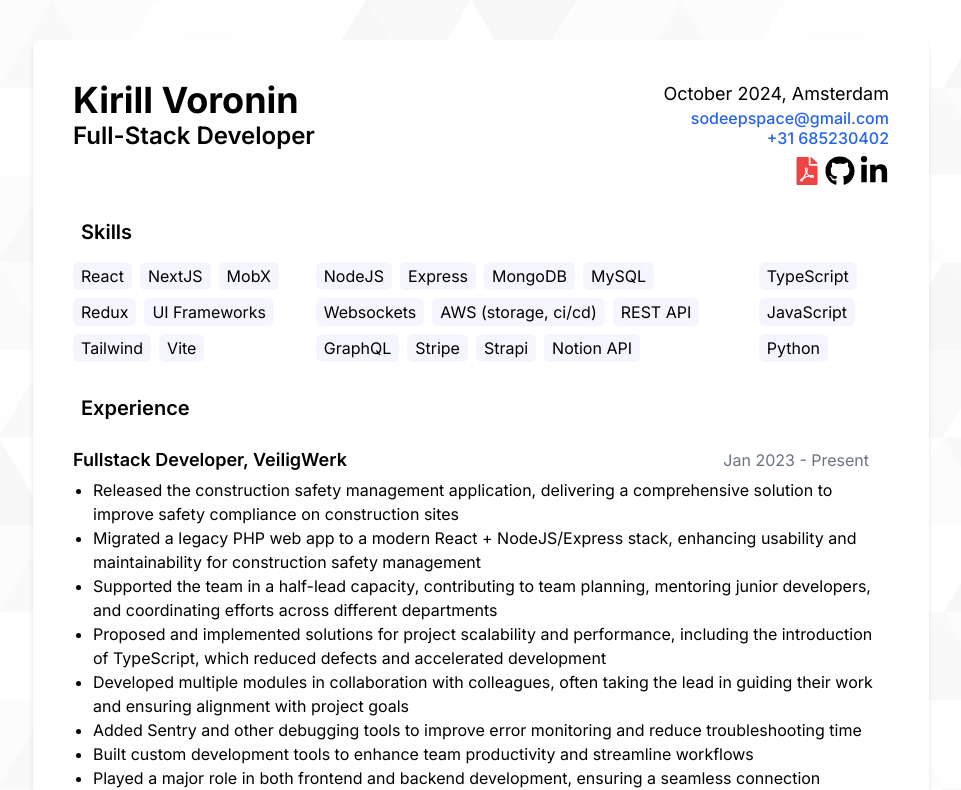
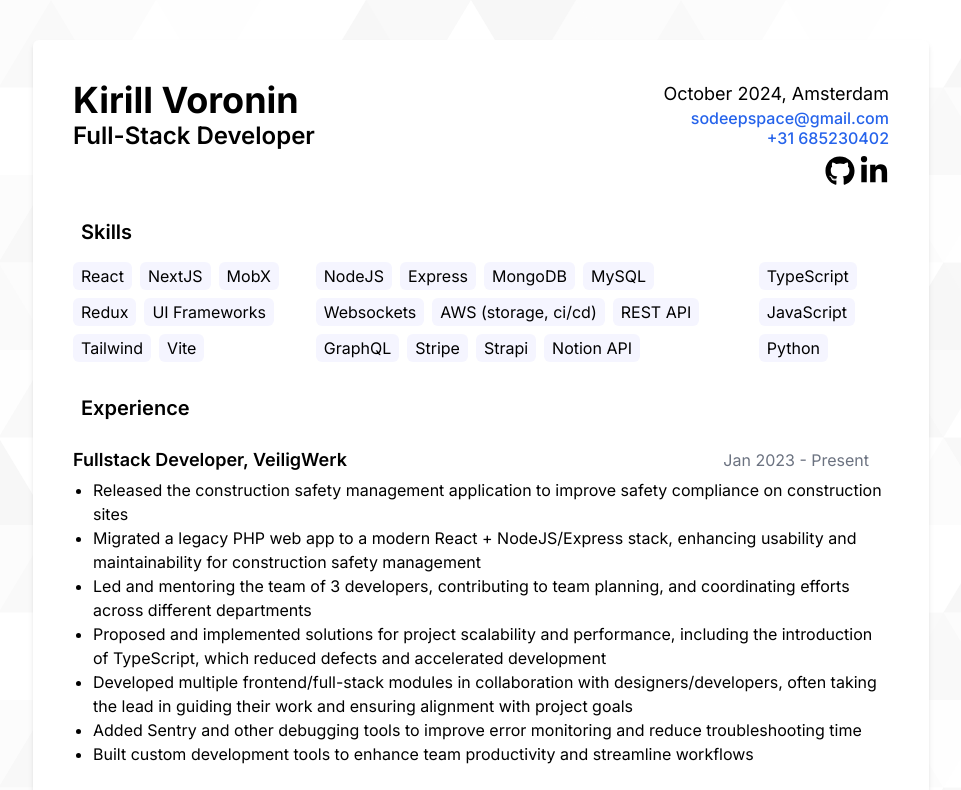
Before and after one commit to Foxona/foxona_cv, a Next.js app: page / in a window 1280 px wide. Shown: the top 790 px of the page, without its empty margins (159-1120 px from the left). Built offline with nearby package versions, Linux system fonts and the light colour scheme.

Commit message:
Update page.tsx

```diff
--- a/src/app/page.tsx
+++ b/src/app/page.tsx
@@ -8,14 +8,13 @@ const ExperienceSection = () => {
       title: "Fullstack Developer, VeiligWerk",
       date: "Jan 2023 - Present",
       description: [
-"Released the construction safety management application, delivering a comprehensive solution to improve safety compliance on construction sites",
+"Released the construction safety management application to improve safety compliance on construction sites",
 "Migrated a legacy PHP web app to a modern React + NodeJS/Express stack, enhancing usability and maintainability for construction safety management",
-"Supported the team in a half-lead capacity, contributing to team planning, mentoring junior developers, and coordinating efforts across different departments",
+"Led and mentoring the team of 3 developers, contributing to team planning, and coordinating efforts across different departments",
 "Proposed and implemented solutions for project scalability and performance, including the introduction of TypeScript, which reduced defects and accelerated development",
-"Developed multiple modules in collaboration with colleagues, often taking the lead in guiding their work and ensuring alignment with project goals",
+"Developed multiple frontend/full-stack modules in collaboration with designers/developers, often taking the lead in guiding their work and ensuring alignment with project goals",
 "Added Sentry and other debugging tools to improve error monitoring and reduce troubleshooting time",
 "Built custom development tools to enhance team productivity and streamline workflows",
-"Played a major role in both frontend and backend development, ensuring a seamless connection between all project facets",
       ],
     },
     {
@@ -77,10 +76,10 @@ const handlePrint = () => {
 };
 
 const links = [
-  {
-    name: "pdf",
-    icon: <FaFilePdf className="text-red-500 hover:cursor-pointer hover:text-red-400 print:hidden" size={28} onClick={handlePrint} />,
-  },
+  // {
+  //   name: "pdf",
+  //   icon: <FaFilePdf className="text-red-500 hover:cursor-pointer hover:text-red-400 print:hidden" size={28} onClick={handlePrint} />,
+  // },
   {
     name: "github",
     link: "https://github.com/foxona",
```
